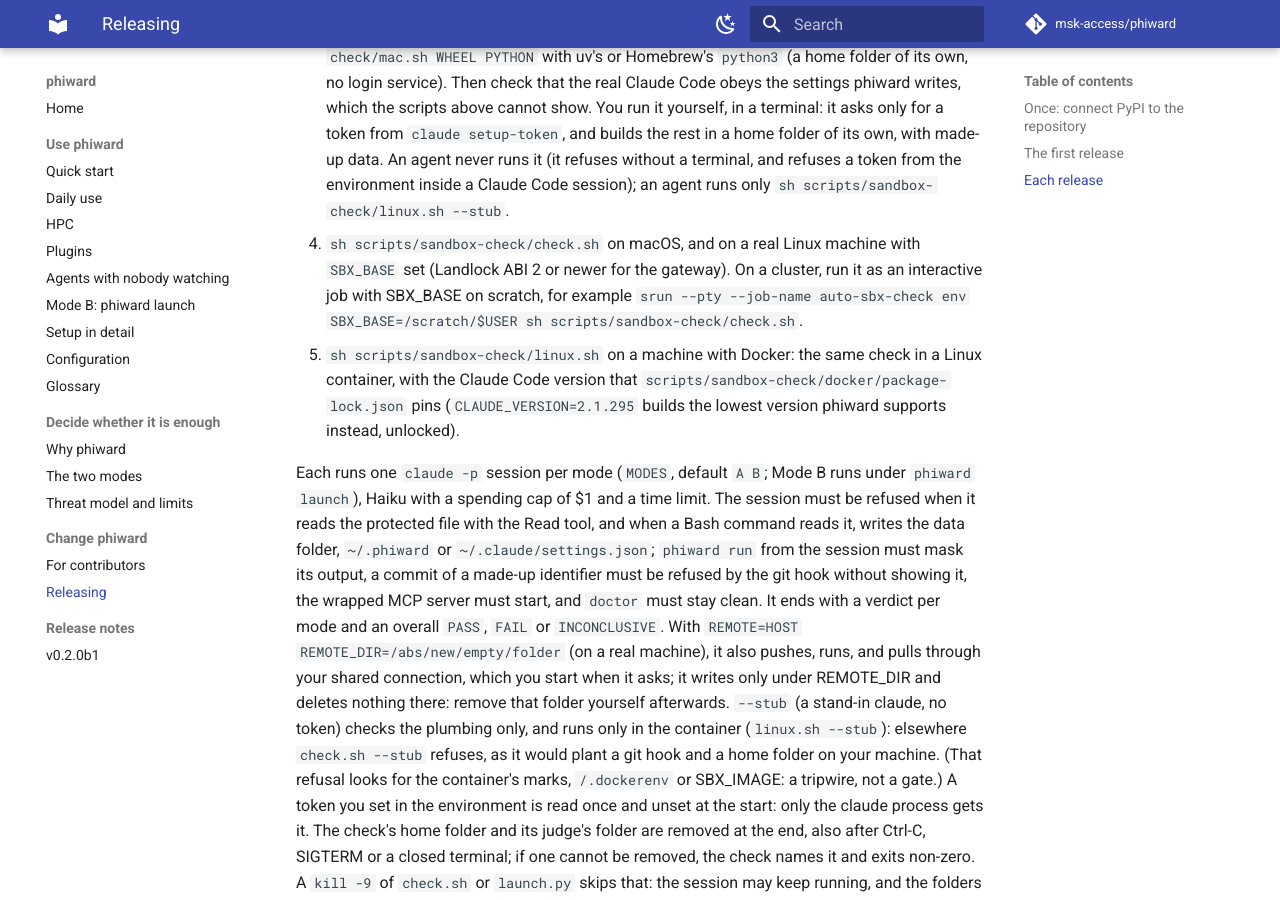
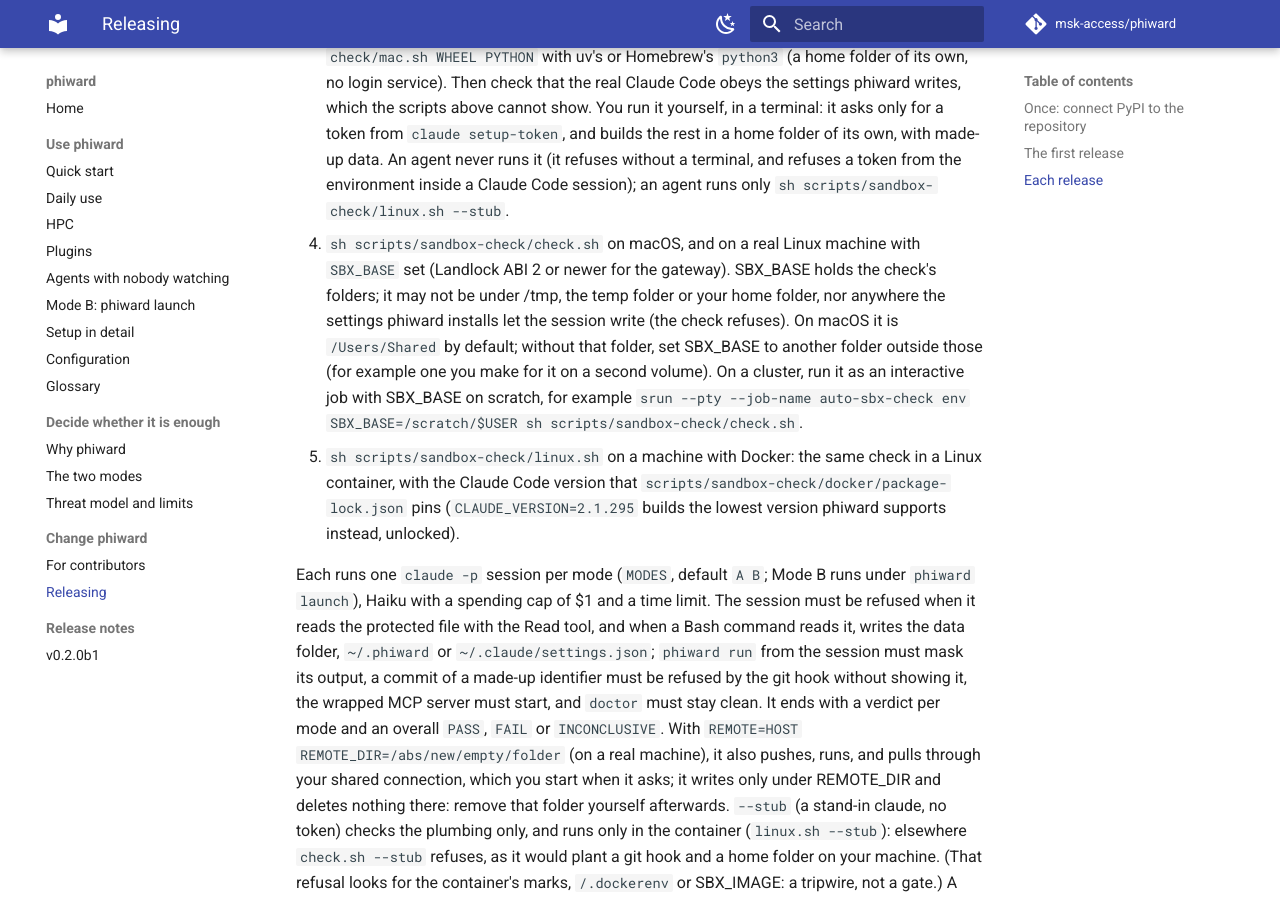
Before and after one commit to msk-access/phiward, an MkDocs documentation site: the page built from docs/releasing.md, in a window 1280 px wide and 900 px high, scrolled down 1461 px. Built offline with MkDocs 1.6.1 and Material for MkDocs 9.7.7, drawn with Linux system fonts in a browser that asks for light colours; comment, search, counter and statistics services are not loaded; the version menu is left out.

Commit message:
sandbox-check: SBX_BASE outside every folder the session may write; tee survives Ctrl-C (#6 review 4)
- check.sh: SBX_BASE is refused under /tmp, /var/tmp, /dev/shm, /private/tmp,
  /private/var/folders and the temp folder (TMPDIR), on macOS and Linux. After the install, the
  judge's folder and SBX_BASE must be outside every folder the installed settings let the
  session write (claude_settings.agent_writable: the project, the temp folders, the spool,
  allowWrite, additionalDirectories) and outside the check's home, else it refuses. On macOS
  the default is /Users/Shared (no longer /private/tmp, which the session may write); without
  it, SBX_BASE must be set.
- inside.sh: tee ignores INT, so a Ctrl-C in the container leaves the whole console output.
- docs/releasing.md: where SBX_BASE may be, and the macOS default.

```diff
--- a/docs/releasing.md
+++ b/docs/releasing.md
@@ -59,7 +59,11 @@ Then push `main`, `develop` and the tag.
    agent never runs it (it refuses without a terminal, and refuses a token from the environment
    inside a Claude Code session); an agent runs only `sh scripts/sandbox-check/linux.sh --stub`.
    - `sh scripts/sandbox-check/check.sh` on macOS, and on a real Linux machine with
-     `SBX_BASE` set (Landlock ABI 2 or newer for the gateway). On a cluster, run it as an
+     `SBX_BASE` set (Landlock ABI 2 or newer for the gateway). SBX_BASE holds the check's
+     folders; it may not be under /tmp, the temp folder or your home folder, nor anywhere the
+     settings phiward installs let the session write (the check refuses). On macOS it is
+     `/Users/Shared` by default; without that folder, set SBX_BASE to another folder outside
+     those (for example one you make for it on a second volume). On a cluster, run it as an
      interactive job with SBX_BASE on scratch, for example `srun --pty --job-name auto-sbx-check
      env SBX_BASE=/scratch/$USER sh scripts/sandbox-check/check.sh`.
    - `sh scripts/sandbox-check/linux.sh` on a machine with Docker: the same check in a Linux
```
Also changed, not shown: 1 other file.
